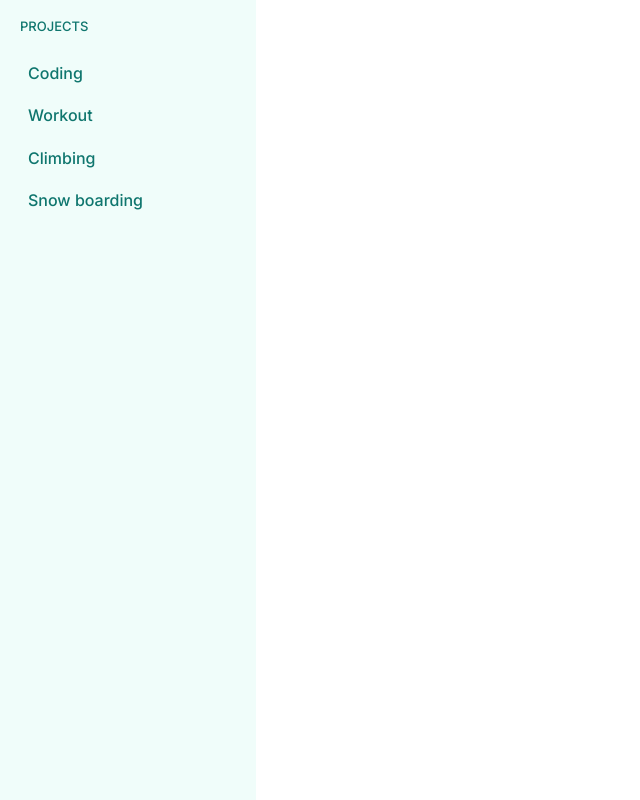
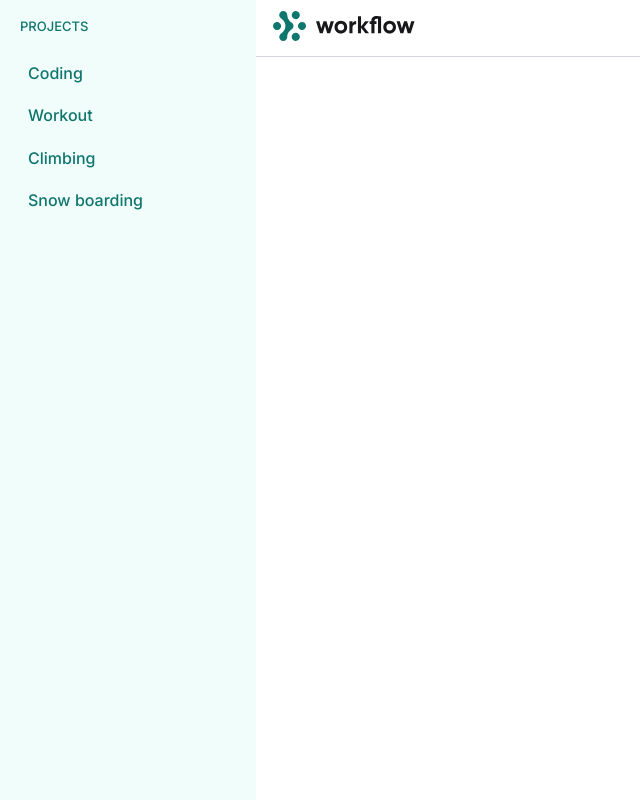
Before and after one commit to abeidahmed/todo-list-js, a website built with webpack: page dist/index.html in a window 1280 px wide. Shown: the whole page, without its empty margins (0-640 px from the left). Built offline with Linux system fonts and the light colour scheme.

Commit message:
Add header styling

```diff
--- /dev/null
+++ b/src/stylesheets/_header.scss
@@ -0,0 +1,13 @@
+.header {
+  height: 56px;
+  display: flex;
+  align-items: center;
+  justify-content: space-between;
+  border-bottom: 1px solid $gray-300;
+  padding: 0 16px;
+}
+
+.header-logo {
+  height: 32px;
+  width: auto;
+}
--- a/src/stylesheets/index.scss
+++ b/src/stylesheets/index.scss
@@ -1,3 +1,4 @@
 @import 'variable';
 @import 'reset';
 @import 'sidebar';
+@import 'header';
--- a/src/stylesheets/reset.scss
+++ b/src/stylesheets/reset.scss
@@ -23,6 +23,7 @@ html {
 body {
   margin: 0;
   font-family: 'Inter', 'sans-serif';
+  display: flex;
 }
 
 /**
@@ -356,3 +357,7 @@ template {
 [hidden] {
   display: none;
 }
+
+.main-container {
+  flex: 1 1 0%;
+}
```
Also changed, not shown: dist/index.html, dist/main.js, src/assets/logo.svg (added).
